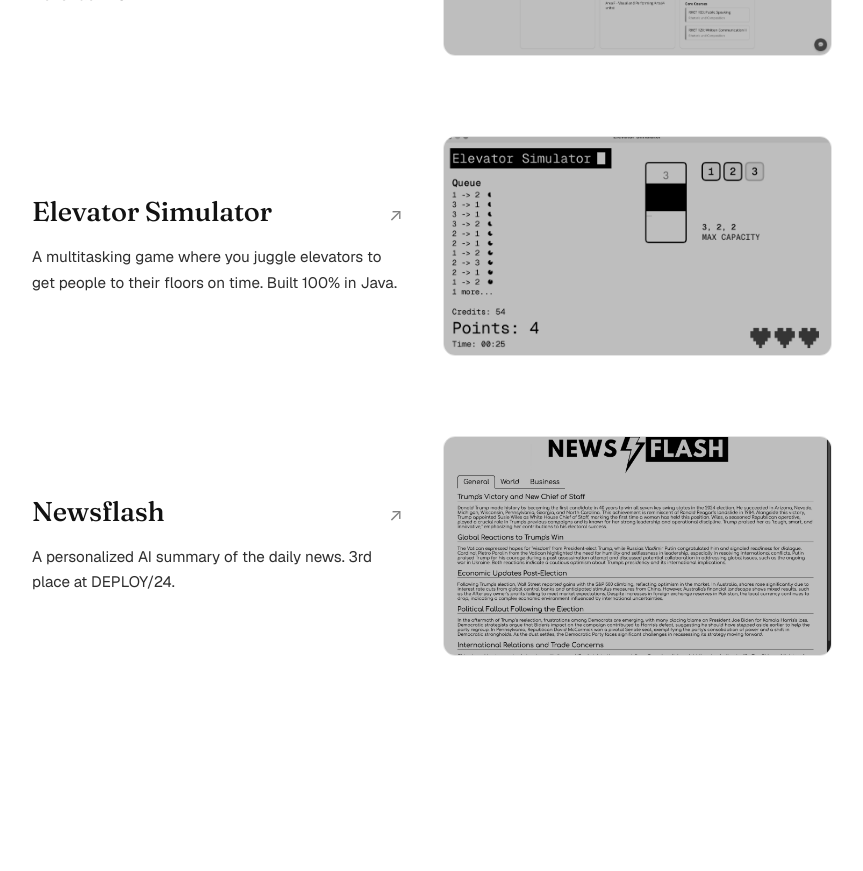
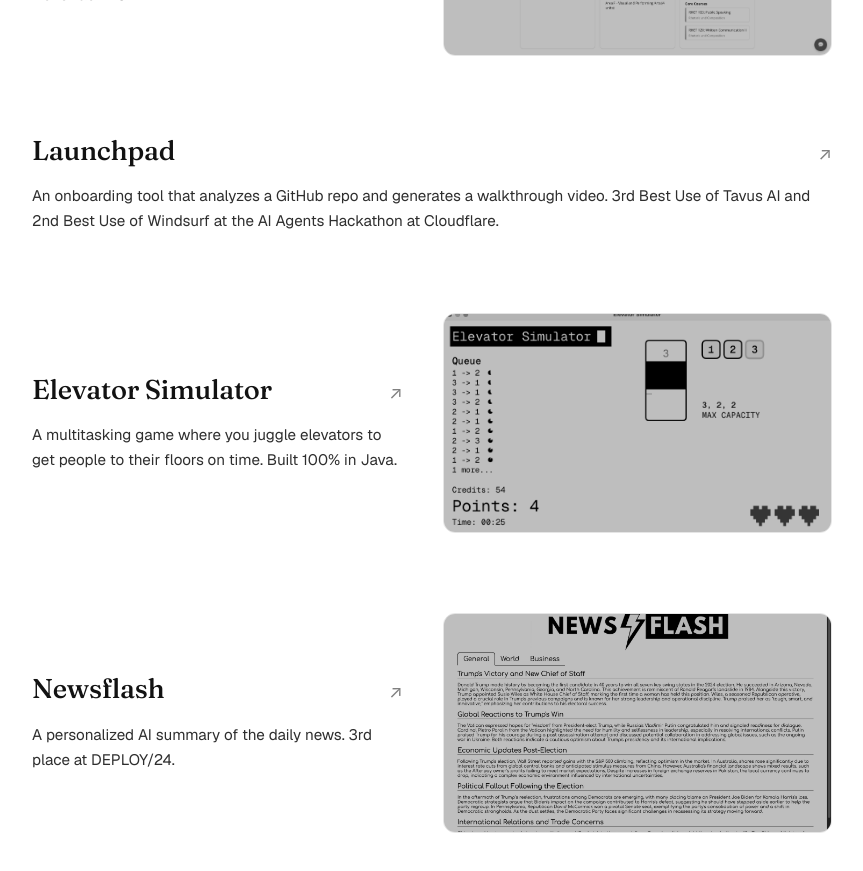
Before and after one commit to nishoof/nishilanand.com, a React (Vite) app: page / in a window 1280 px wide. Shown: the part 1560-2431 px from the top of the page, without its empty margins (208-1071 px from the left). Before the commit the page ends 2296 px from the top, so only its background shows below. Built offline with nearby package versions, Linux system fonts and the light colour scheme.

Commit message:
add launchpad to projects

```diff
--- a/src/App.tsx
+++ b/src/App.tsx
@@ -4,6 +4,7 @@ import Chat from "@/pages/projects/Chat";
 import Creg from "@/pages/projects/Creg";
 import Crts from "@/pages/projects/Crts";
 import Elevator from "@/pages/projects/Elevator";
+import Launchpad from "@/pages/projects/Launchpad";
 import Newsflash from "@/pages/projects/Newsflash";
 import SearchEngine from "@/pages/projects/SearchEngine";
 import { Analytics } from "@vercel/analytics/react";
@@ -26,6 +27,7 @@ export default function App() {
         <Route path="/projects/newsflash" element={<Newsflash />} />
         <Route path="/projects/search-engine" element={<SearchEngine />} />
         <Route path="/projects/chat" element={<Chat />} />
+        <Route path="/projects/launchpad" element={<Launchpad />} />
         <Route path="*" element={<Navigate to="/" replace />} />
       </Routes>
       <Analytics />
--- a/src/pages/Home.tsx
+++ b/src/pages/Home.tsx
@@ -6,6 +6,7 @@ import {
   cregProjectDetails,
   crtsProjectDetails,
   elevatorProjectDetails,
+  launchpadProjectDetails,
   newsflashProjectDetails,
   searchEngineProjectDetails,
 } from "./projects/projectDetails";
@@ -62,6 +63,11 @@ export default function Home() {
           redirect="projects/creg"
         />
         <ProjectCard
+          name={launchpadProjectDetails.name}
+          descShort={launchpadProjectDetails.descriptionShort}
+          redirect="projects/launchpad"
+        />
+        <ProjectCard
           name={elevatorProjectDetails.name}
           descShort={elevatorProjectDetails.descriptionShort}
           media={elevatorProjectDetails.media}
--- /dev/null
+++ b/src/pages/projects/Launchpad.tsx
@@ -0,0 +1,21 @@
+import { BackButton } from "@/components/BackButton";
+import { ExternalLink } from "@/components/ExternalLink";
+import { launchpadProjectDetails as projDetails } from "./projectDetails";
+
+export default function Launchpad() {
+  return (
+    <div className="page">
+      <BackButton />
+
+      <div>
+        <h1>{projDetails.name}</h1>
+        <p>{projDetails.descriptionLong}</p>
+        <p>
+          <ExternalLink href={projDetails.githubLink}>
+            GitHub Repo ↗
+          </ExternalLink>
+        </p>
+      </div>
+    </div>
+  );
+}
--- a/src/pages/projects/projectDetails.ts
+++ b/src/pages/projects/projectDetails.ts
@@ -63,3 +63,12 @@ export const chatProjectDetails: ProjectDetails = {
     "A real-time chat application (like Discord/Slack). Split into four containerized microservices. The auth service is written in Go using Gin, and is responsible for handling Google OAuth and creating the JWT. The realtime chat service is written in TypeScript using NestJS and Socket.io, and is responsible for websocket messaging. The chat history service is written in Java using Spring Boot and JPA/Hibernate, and is responsible for storing messages in the database. The frontend service is a React frontend written in TypeScript, built with Vite, and served with Nginx. Everything is deployed on AWS. The microservices are deployed using Kubernetes on AWS EKS. The database is Postgres on AWS RDS. All infrastructure (EKS, RDS, VPC, Route53, etc.) is provisioned with Terraform (IaC), with multi-environment CI/CD for zero-downtime blue/green deployments. Observability (logging, metrics, and email alerts) is self-hosted using Prometheus, Grafana, and Loki.",
   githubLink: "https://github.com/nishoof/chat",
 };
+
+export const launchpadProjectDetails: ProjectDetails = {
+  name: "Launchpad",
+  descriptionShort:
+    "An onboarding tool that analyzes a GitHub repo and generates a walkthrough video. 3rd Best Use of Tavus AI and 2nd Best Use of Windsurf at the AI Agents Hackathon at Cloudflare.",
+  descriptionLong:
+    "An onboarding tool that saves developer time. Pulls a GitHub codebase using the GitHub API, analyzes it with Google Gemini, and generates an onboarding video with Tavus AI that walks through the codebase. Won 3rd Best Use of Tavus AI and 2nd Best Use of Windsurf at the AI Agents Hackathon at Cloudflare! Made in March 2025.",
+  githubLink: "https://github.com/nishoof/cloudflare-hack",
+};
```
